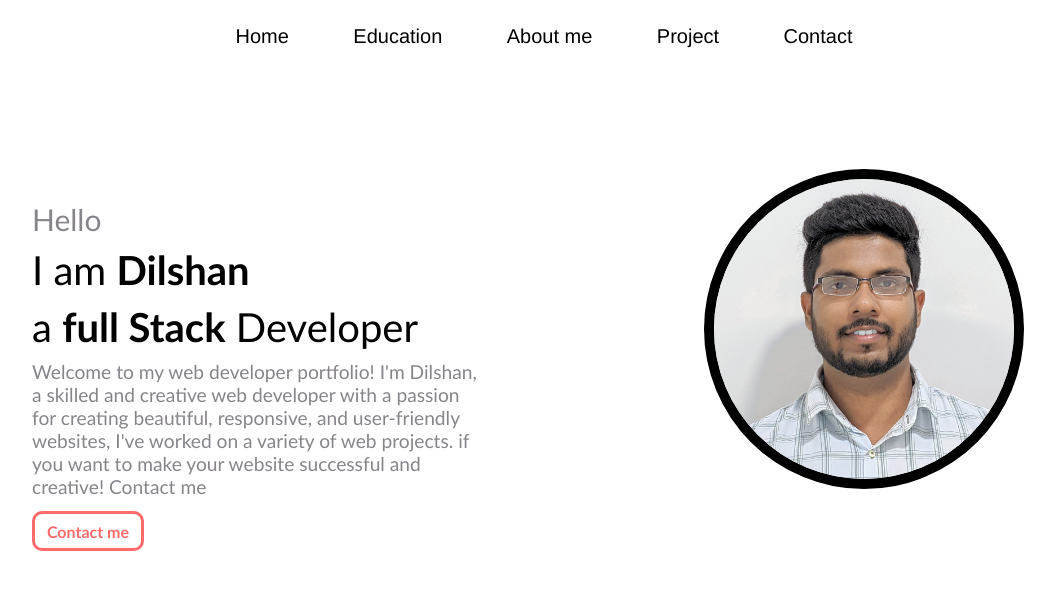
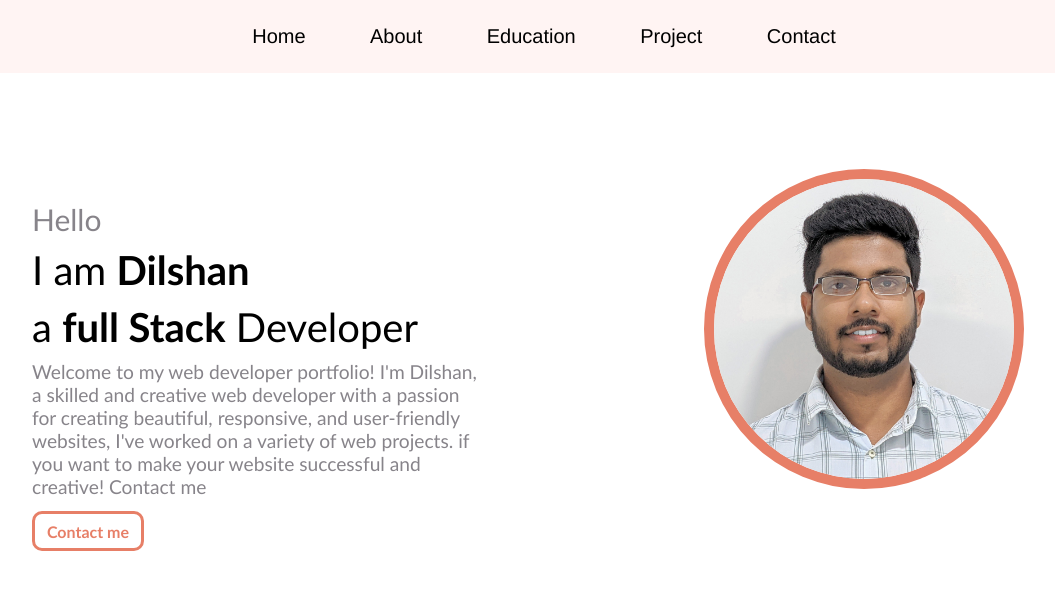
Before and after one commit to DIlshanWarnasuriya/Portfolio, a plain HTML site: page index.html in a window 1280 px wide. Shown: the whole page, without its empty margins (96-1151 px from the left). Drawn offline with Linux system fonts and the light colour scheme.

Commit message:
add colors to Home Page

```diff
--- a/index.html
+++ b/index.html
@@ -12,8 +12,8 @@
     <nav id="nav">
         <ul>
             <li><a href="#nav">Home</a></li>
+            <li><a href="#">About</a></li>
             <li><a href="#">Education</a></li>
-            <li><a href="#">About me</a></li>
             <li><a href="#">Project</a></li>
             <li><a href="#">Contact</a></li>
         </ul>
--- a/style.css
+++ b/style.css
@@ -42,9 +42,11 @@ html {
 
 /*---------------------------------------------------------------------------------------------------------------------------------------------------------------------------------*/
 
+/*--- Navigation Bar ---*/
 nav {
     position: sticky;
     font-family: 'Franklin Gothic Medium', 'Arial Narrow', Arial, sans-serif;
+    background-color: #fff4f3;
 }
 
 nav ul {
@@ -65,81 +67,93 @@ nav ul li {
 nav ul li:hover {
     scale: 1.1;
     transition: 0.2s;
-    background-color: rgb(240, 240, 240);
+    background-color: #e77f67;
     cursor: pointer;
-    color: rgb(98, 96, 96);
+    color: aliceblue;
 }
 
 
+/*--- Home Page ---*/
 
-
-.homePage{
+.homePage {
     width: 100%;
     display: flex;
 }
-.ProfilePhoto{
+
+.ProfilePhoto {
     width: 50%;
 }
-.image{
+
+.image {
     width: fit-content;
 }
-.image img{
+
+.image img {
     width: 50%;
     border-radius: 50%;
-    border: 10px solid black;
+    border: 10px solid #e77f67;
     margin-left: 25%;
     margin-top: 15%;
     margin-bottom: 15%;
+    transition: 0.2s;
 }
 
-.Profiledetails{
+.image img:hover {
+    scale: 1.1;
+    transition: 0.2s;
+}
+
+
+.Profiledetails {
     width: 50%;
     height: 650px;
     font-family: 'Gill Sans', 'Gill Sans MT', Calibri, 'Trebuchet MS', sans-serif;
+}
 
-}
-.details{
+.details {
     width: 70%;
     margin-left: 20%;
     margin-top: 20%;
 }
 
-.details h5{
+.details h5 {
     font-size: 30px;
     color: #87848a;
     margin-bottom: 2%;
 }
 
-.details h2{
+.details h2 {
     font-size: 40px;
     margin-bottom: 2%;
 }
-.details p{
+
+.details p {
     font-size: 120%;
     color: #87848a;
     margin-top: 2%;
 }
-.details b{
+
+.details b {
     font-weight: bold;
 }
 
-.HomeButton button{
+.HomeButton button {
     margin-top: 3%;
     width: 25%;
     height: 40px;
     text-align: center;
-    color: #ff6b6b;
+    color: #e77f67;
     border-radius: 10px;
     font-family: 'Gill Sans', 'Gill Sans MT', Calibri, 'Trebuchet MS', sans-serif;
     transition: 0.3s;
     font-weight: bold;
-    border: 3px solid #ff6b6b;
+    border: 3px solid #e77f67;
 }
-.HomeButton button:hover{
+
+.HomeButton button:hover {
     cursor: pointer;
-
     transition: 0.3s;
-    background-color: #ff6b6b;
+    background-color: #e77f67;
     color: white;
 }
 
@@ -183,14 +197,16 @@ nav ul li:hover {
 
 
 
-.icon{
+.icon {
     margin-top: 3%;
 }
-.icon img{
+
+.icon img {
     width: 6%;
     margin-right: 2%;
 }
-.icon img:hover{
+
+.icon img:hover {
     scale: 1.1;
     transition: 0.2s;
     cursor: pointer;
```
